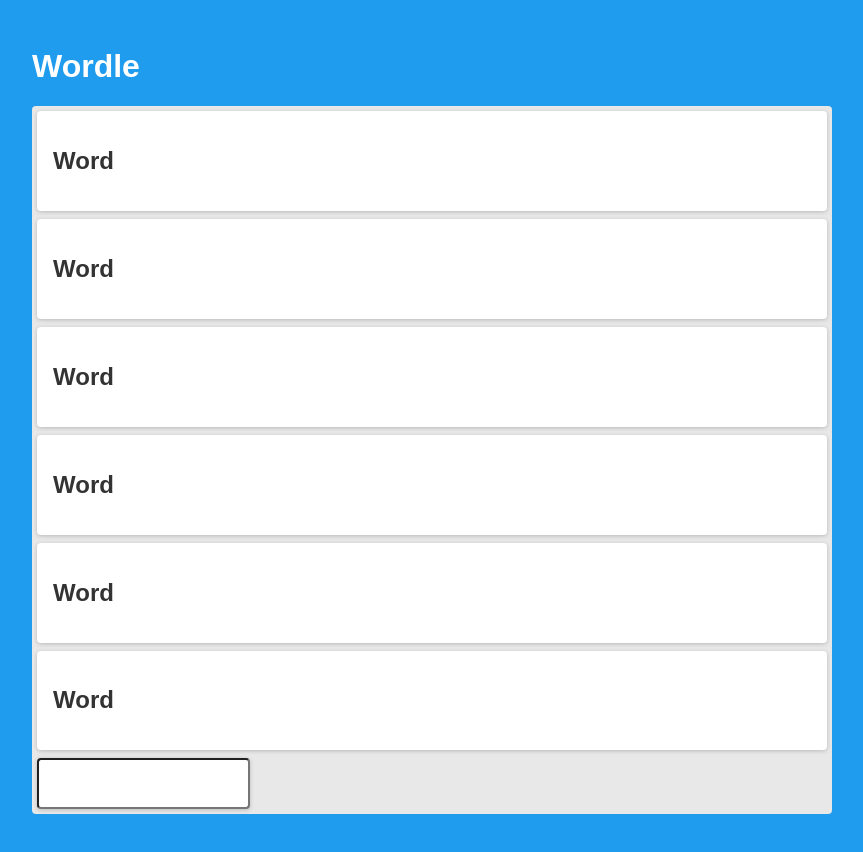
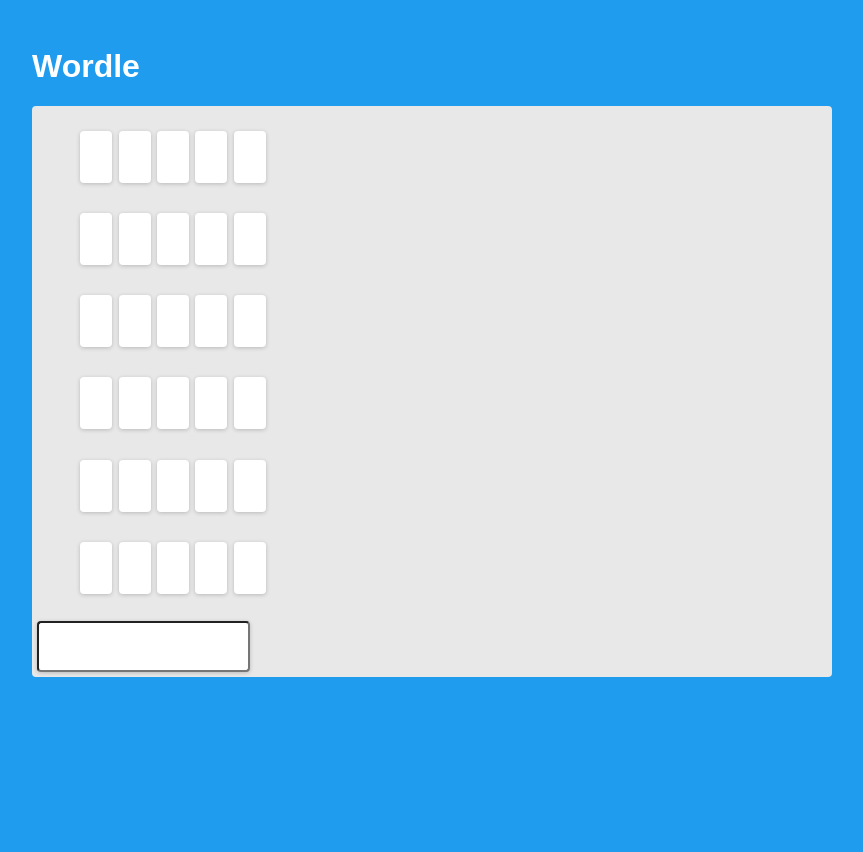
Before and after one commit to marinarierav/Wordle, a React (Create React App) app: page / in a window 1280 px wide. Shown: the top 852 px of the page, without its empty margins (16-879 px from the left). After the commit the page ends 800 px from the top, so only its background shows below. Built offline with nearby package versions, Linux system fonts and the light colour scheme.

Commit message:
feat: add Letter component visual base

```diff
--- /dev/null
+++ b/src/components/Letter.js
@@ -0,0 +1,11 @@
+function Letter({ letter }) {
+  return (
+    <div className="list">
+      <div className="card">
+        <h2>{letter}</h2>
+      </div>
+    </div>
+  );
+}
+
+export default Letter;
--- a/src/components/Word.js
+++ b/src/components/Word.js
@@ -1,9 +1,23 @@
+import Letter from "./Letter";
+
 function Word({ text }) {
+  const getLetters = function () {
+    const letters = [];
+    for (let i = 1; i <= 5; i++) {
+      letters.push(
+        <li>
+          <Letter id={i} key={i} />
+        </li>
+      );
+    }
+    return letters;
+  };
+
+  const letters = getLetters();
+
   return (
-    <div className="list">
-      <div className="card">
-        <h2>{text}</h2>
-      </div>
+    <div>
+      <ul>{letters}</ul>
     </div>
   );
 }
--- a/src/index.css
+++ b/src/index.css
@@ -95,3 +95,14 @@
   top: 0;
   left: 0;
 }
+
+ul {
+  list-style-type: none;
+  overflow: hidden;
+}
+
+li {
+  float: left;
+  padding: 0.2rem;
+  text-align: center;
+}
```
